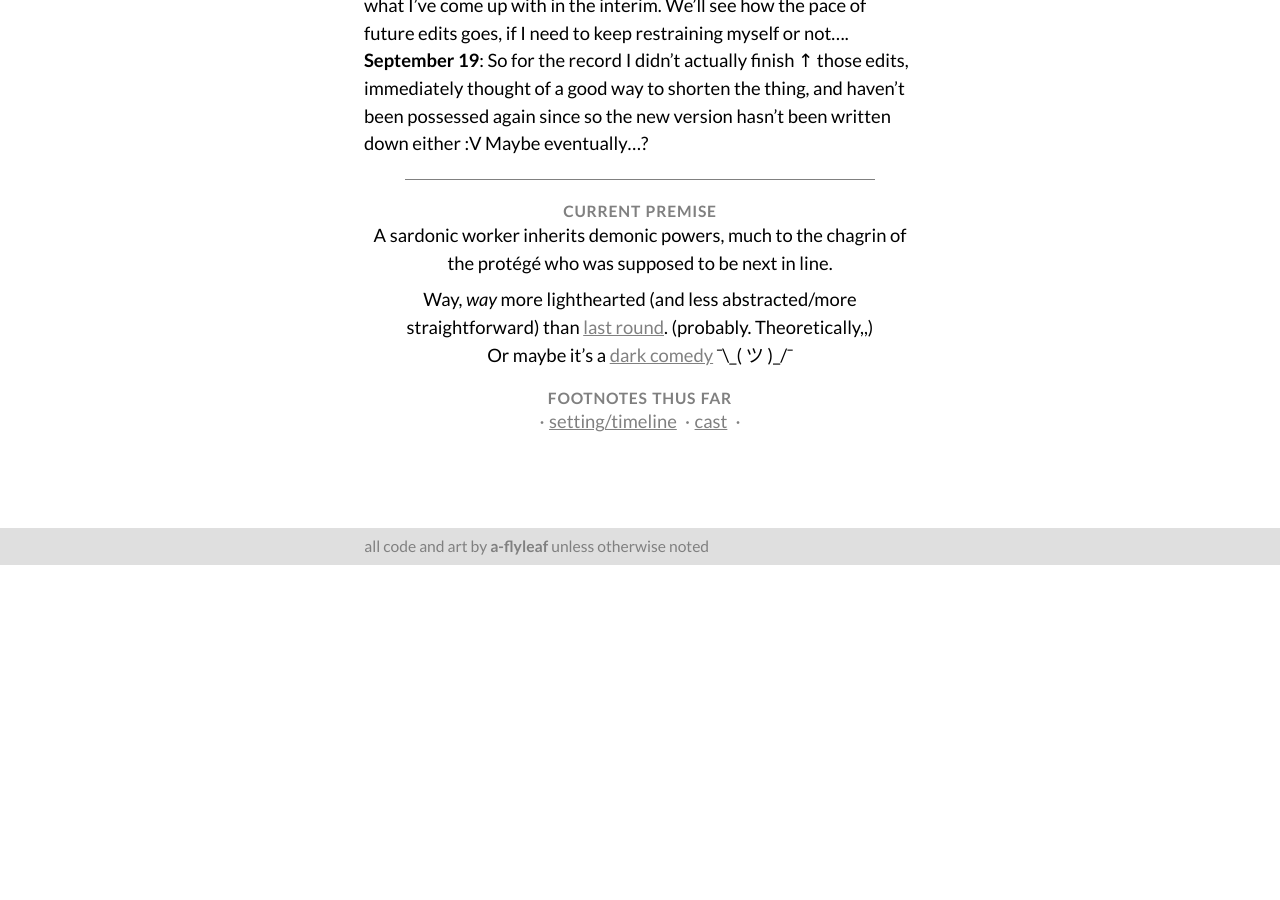
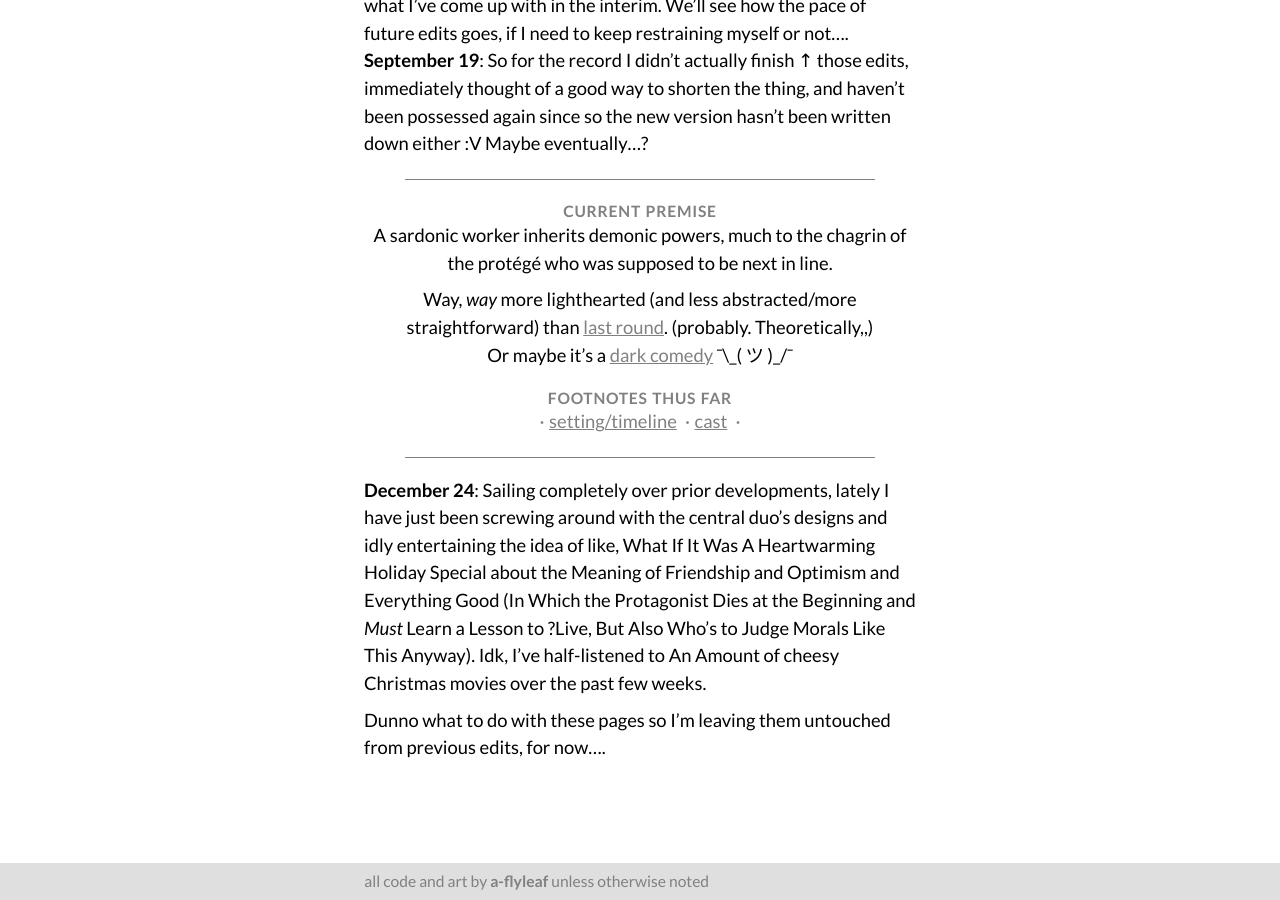
Before and after one commit to a-flyleaf/toyshelf, a Jekyll site: the page built from newhell/index.md, in a window 1280 px wide and 900 px high, scrolled down 861 px. Built offline with Jekyll 4.4.1, drawn with Linux system fonts in a browser that asks for light colours; before the commit the page ends 1426 px from its top, so only the background shows below that.

Commit message:
newhell newfootnote

```diff
--- a/newhell/index.md
+++ b/newhell/index.md
@@ -28,3 +28,8 @@ Or maybe it’s a [dark comedy](https://en.wikipedia.org/wiki/Sweeney_Todd:_The_
 - [setting/timeline](timeline)
 - [cast](cast)
 </section>
+----
+
+<b>December 24</b>: Sailing completely over prior developments, lately I have just been screwing around with the central duo's designs and idly entertaining the idea of like, What If It Was A Heartwarming Holiday Special about the Meaning of Friendship and Optimism and Everything Good (In Which the Protagonist Dies at the Beginning and *Must* Learn a Lesson to ?Live, But Also Who's to Judge Morals Like This Anyway). Idk, I've half-listened to An Amount of cheesy Christmas movies over the past few weeks.
+
+Dunno what to do with these pages so I'm leaving them untouched from previous edits, for now....
```
